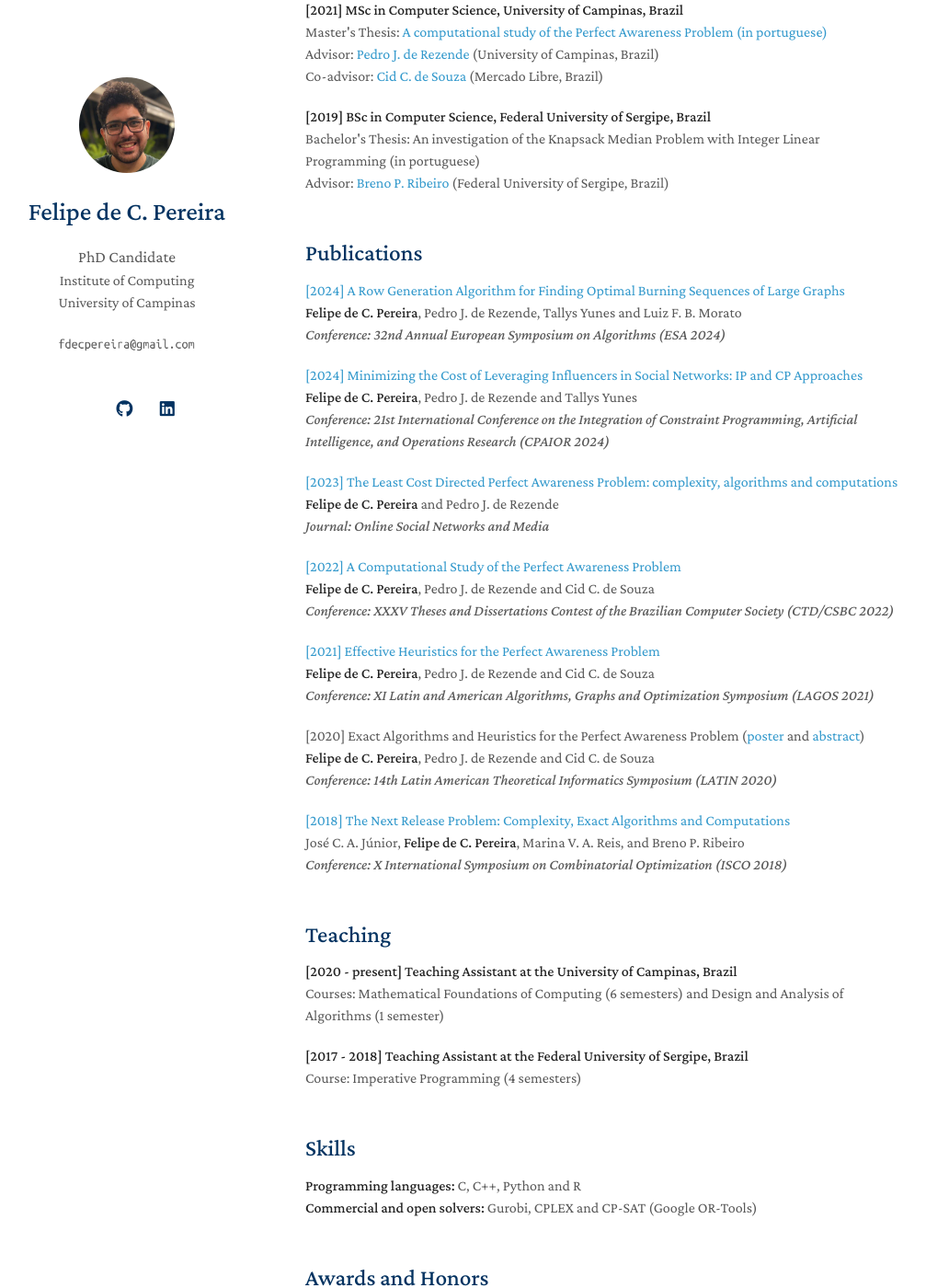
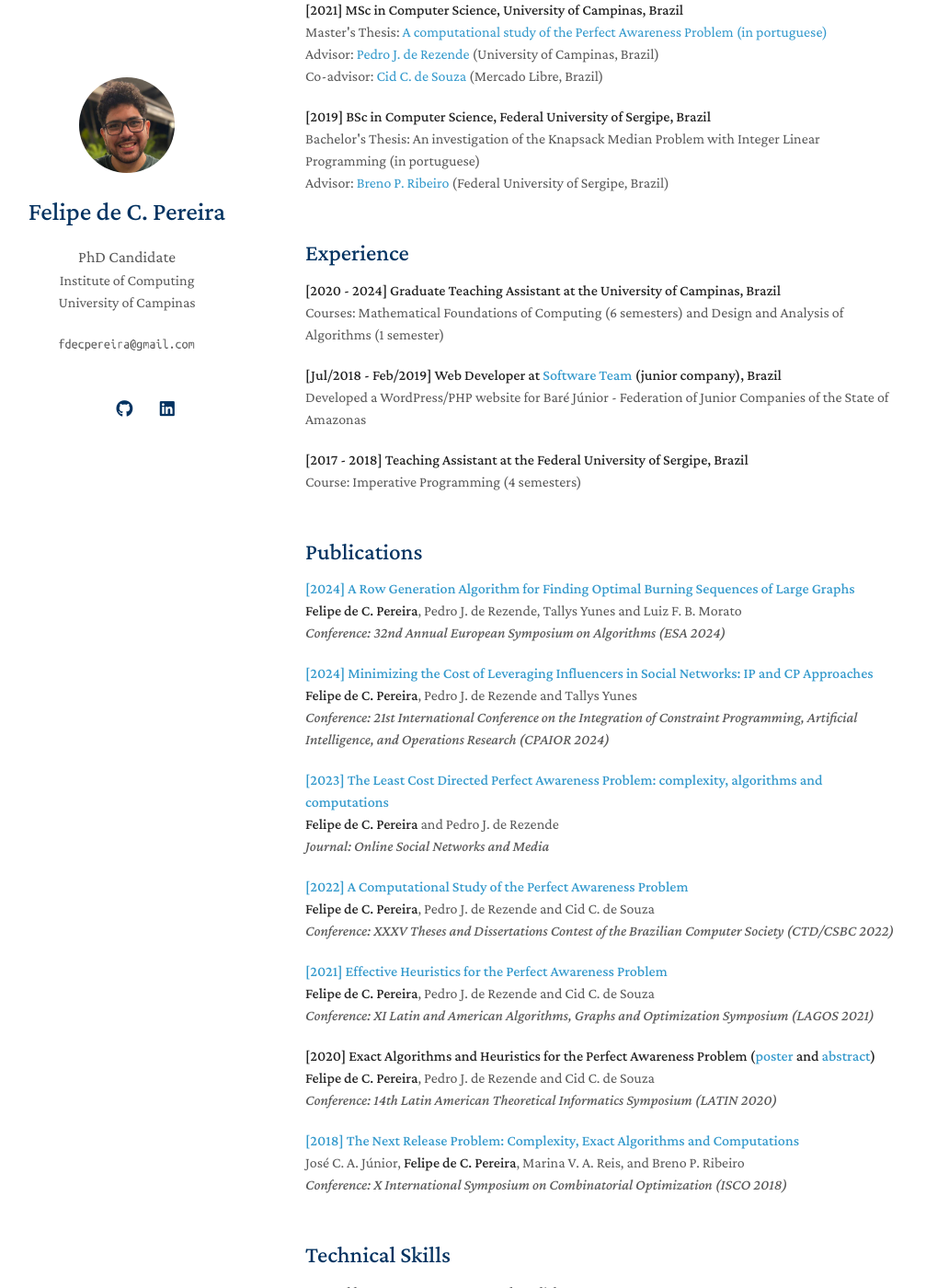
Before and after one commit to fdecpereira/fdecpereira.github.io, a Jekyll site: the page built from index.md, in a window 1280 px wide and 1400 px high, scrolled down 627 px. Shown: the whole window at 92% size, without its empty margins (138-1145 px from the left). Built offline with Jekyll 4.4.1, drawn with Linux system fonts in a browser that asks for light colours; nearby versions of some CDN libraries; a style sheet for code colours, icons or effects is not loaded; some of the changed text lies outside the part shown.

Commit message:
Experience section and general enhancements

```diff
--- /dev/null
+++ b/_includes/experience.md
@@ -0,0 +1,17 @@
+<h2 style="margin-top:50px;">Experience</h2>
+
+<div>
+<strong>[2020 - 2024] Graduate Teaching Assistant at the University of Campinas, Brazil</strong><br>
+Courses:  Mathematical Foundations of Computing (6 semesters) and Design and Analysis
+of Algorithms (1 semester)
+</div>
+
+<div style="margin-top:20px;">
+<strong>[Jul/2018 - Feb/2019] Web Developer at <a href="https://www.linkedin.com/company/softeam-ejc/" target="_blank"> Software Team</a> (junior company), Brazil </strong><br>
+Developed a WordPress/PHP website for Baré Júnior - Federation of Junior Companies of the State of Amazonas
+</div>
+
+<div style="margin-top:20px;">
+<strong>[2017 - 2018] Teaching Assistant at the Federal University of Sergipe, Brazil</strong><br>
+Course:  Imperative Programming (4 semesters)
+</div>
--- a/_includes/publications.md
+++ b/_includes/publications.md
@@ -1,45 +1,45 @@
 <h2 style="margin-top:50px;">Publications</h2>
 
 <div>
-<a href="https://doi.org/10.4230/LIPIcs.ESA.2024.94" target="_blank">[2024] A Row Generation Algorithm for Finding Optimal Burning Sequences of Large Graphs</a><br>
+<strong><a href="https://doi.org/10.4230/LIPIcs.ESA.2024.94" target="_blank">[2024] A Row Generation Algorithm for Finding Optimal Burning Sequences of Large Graphs</a></strong><br>
 <strong>Felipe de C. Pereira</strong>, Pedro J. de Rezende, Tallys Yunes and Luiz F. B. Morato<br>
 <em>Conference: 32nd Annual European Symposium on Algorithms (ESA 2024)</em><br>
 </div>
 
 <div style="margin-top:20px;">
-<a href="https://doi.org/10.1007/978-3-031-60599-4_7" target="_blank">[2024] Minimizing the Cost of Leveraging Influencers in Social Networks: IP and CP Approaches</a><br>
+<strong><a href="https://doi.org/10.1007/978-3-031-60599-4_7" target="_blank">[2024] Minimizing the Cost of Leveraging Influencers in Social Networks: IP and CP Approaches</a></strong><br>
 <strong>Felipe de C. Pereira</strong>, Pedro J. de Rezende and Tallys Yunes<br>
 <em>Conference: 21st International Conference on the Integration of Constraint Programming, Artificial Intelligence, and Operations Research (CPAIOR 2024)</em><br>
 </div>
 
 <div style="margin-top:20px;">
-<a href="https://doi.org/10.1016/j.osnem.2023.100255" target="_blank">[2023] The Least Cost Directed Perfect Awareness Problem: complexity, algorithms and computations</a><br>
+<strong><a href="https://doi.org/10.1016/j.osnem.2023.100255" target="_blank">[2023] The Least Cost Directed Perfect Awareness Problem: complexity, algorithms and computations</a></strong><br>
 <strong>Felipe de C. Pereira</strong> and Pedro J. de Rezende<br>
 <em>Journal: Online Social Networks and Media</em><br>
 </div>
 
 <div style="margin-top:20px;">
-<a href="https://doi.org/10.5753/ctd.2022.222955" target="_blank">[2022] A Computational Study of the Perfect Awareness Problem</a><br>
+<strong><a href="https://doi.org/10.5753/ctd.2022.222955" target="_blank">[2022] A Computational Study of the Perfect Awareness Problem</a></strong><br>
 <strong>Felipe de C. Pereira</strong>, Pedro J. de Rezende and Cid C. de Souza<br>
 <em>Conference: XXXV Theses and Dissertations Contest of the Brazilian Computer Society (CTD/CSBC 2022)</em><br>
 </div>
 
 <div style="margin-top:20px;">
-<a href="https://doi.org/10.1016/j.procs.2021.11.059" target="_blank">[2021] Effective Heuristics for the Perfect Awareness Problem</a><br>
+<strong><a href="https://doi.org/10.1016/j.procs.2021.11.059" target="_blank">[2021] Effective Heuristics for the Perfect Awareness Problem</a></strong><br>
 <strong>Felipe de C. Pereira</strong>, Pedro J. de Rezende and Cid C. de Souza<br>
 <em>Conference: XI Latin and American Algorithms, Graphs and Optimization Symposium (LAGOS 2021)</em><br>
 </div>
 
 <div style="margin-top:20px;">
-[2020] Exact Algorithms and Heuristics for the Perfect
-Awareness Problem (<a href="https://www.ime.usp.br/~latin2020/posters/poster05.pdf" target="_blank">poster</a> and <a href="https://latin2020.ime.usp.br/posters/resumo05.pdf" target="_blank">abstract</a>)<br>
+<strong>[2020] Exact Algorithms and Heuristics for the Perfect
+Awareness Problem (<a href="https://www.ime.usp.br/~latin2020/posters/poster05.pdf" target="_blank">poster</a> and <a href="https://latin2020.ime.usp.br/posters/resumo05.pdf" target="_blank">abstract</a>)</strong><br>
 <strong>Felipe de C. Pereira</strong>, Pedro J. de Rezende and Cid C. de Souza<br>
 <em>Conference: 14th Latin American Theoretical Informatics Symposium (LATIN 2020)</em><br>
 </div>
 
 <div style="margin-top:20px;">
-<a href="https://doi.org/10.1007/978-3-319-96151-4_3" target="_blank">[2018] The Next Release Problem: Complexity,
-Exact Algorithms and Computations</a><br>
+<strong><a href="https://doi.org/10.1007/978-3-319-96151-4_3" target="_blank">[2018] The Next Release Problem: Complexity,
+Exact Algorithms and Computations</a></strong><br>
 José C. A. Júnior, <strong>Felipe de C. Pereira</strong>, Marina V. A. Reis, and Breno P. Ribeiro<br>
 <em>Conference: X International Symposium on Combinatorial Optimization (ISCO 2018)</em><br>
 </div>
--- a/_includes/skills.md
+++ b/_includes/skills.md
@@ -1,3 +1,4 @@
-<h2 style="margin-top:50px;">Skills</h2>
+<h2 style="margin-top:50px;">Technical Skills</h2>
+<strong>Natural languages: Portuguese and English<br>
 <strong>Programming languages:</strong> C, C++, Python and R<br>
 <strong>Commercial and open solvers:</strong> Gurobi, CPLEX and CP-SAT (Google OR-Tools)
--- a/_includes/teaching.md
+++ /dev/null
@@ -1,12 +0,0 @@
-<h2 style="margin-top:50px;">Teaching</h2>
-
-<div>
-<strong>[2020 - present] Teaching Assistant at the University of Campinas, Brazil</strong><br>
-Courses:  Mathematical Foundations of Computing (6 semesters) and Design and Analysis
-of Algorithms (1 semester)
-</div>
-
-<div style="margin-top:20px;">
-<strong>[2017 - 2018] Teaching Assistant at the Federal University of Sergipe, Brazil</strong><br>
-Course:  Imperative Programming (4 semesters)
-</div>
--- a/index.md
+++ b/index.md
@@ -8,9 +8,9 @@ layout: homepage
 
 {% include_relative _includes/education.md %}
 
+{% include_relative _includes/experience.md %}
+
 {% include_relative _includes/publications.md %}
-
-{% include_relative _includes/teaching.md %}
 
 {% include_relative _includes/skills.md %}
 
```
Also changed, not shown: _includes/address.md (+1 -1 lines), _includes/education.md (+1 -1 lines), 1 other file.
